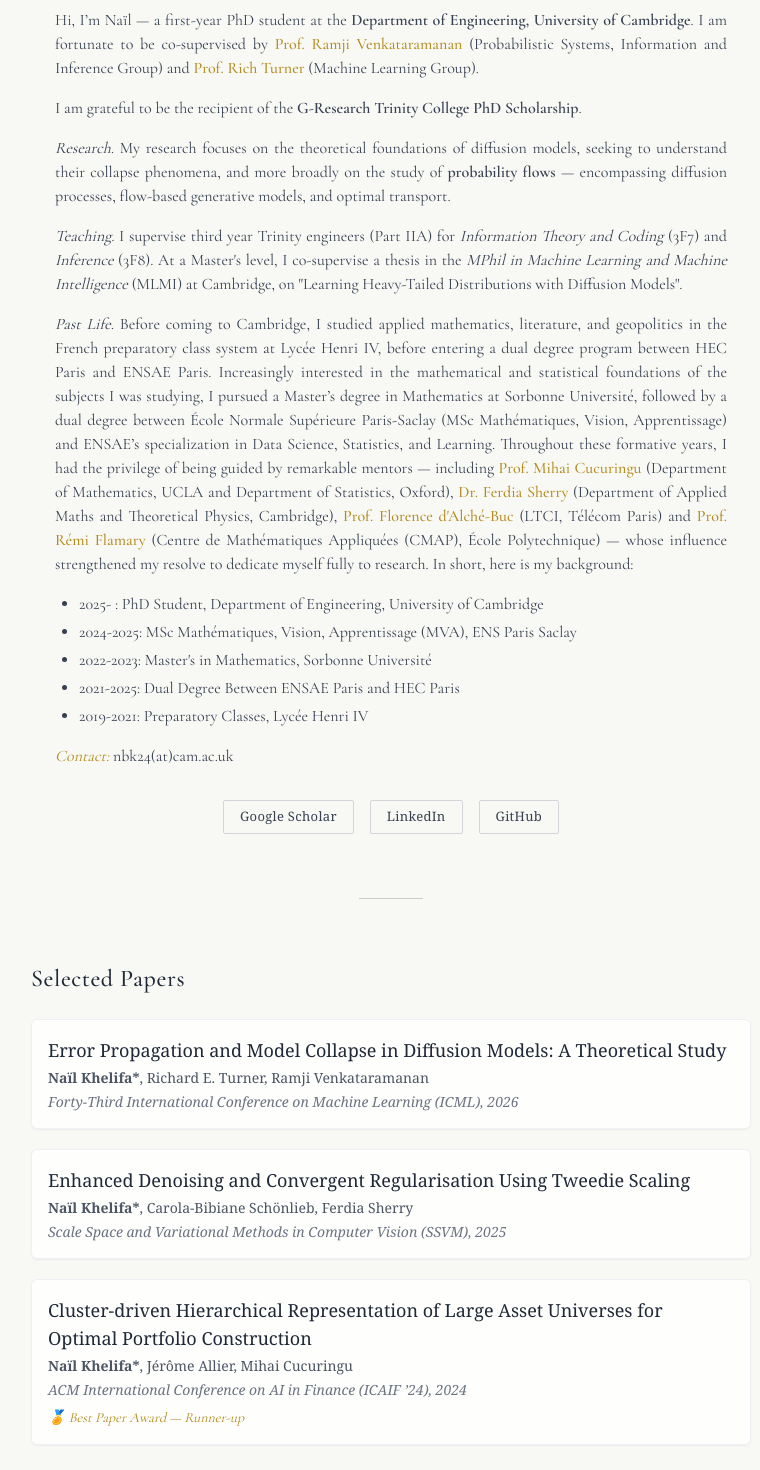
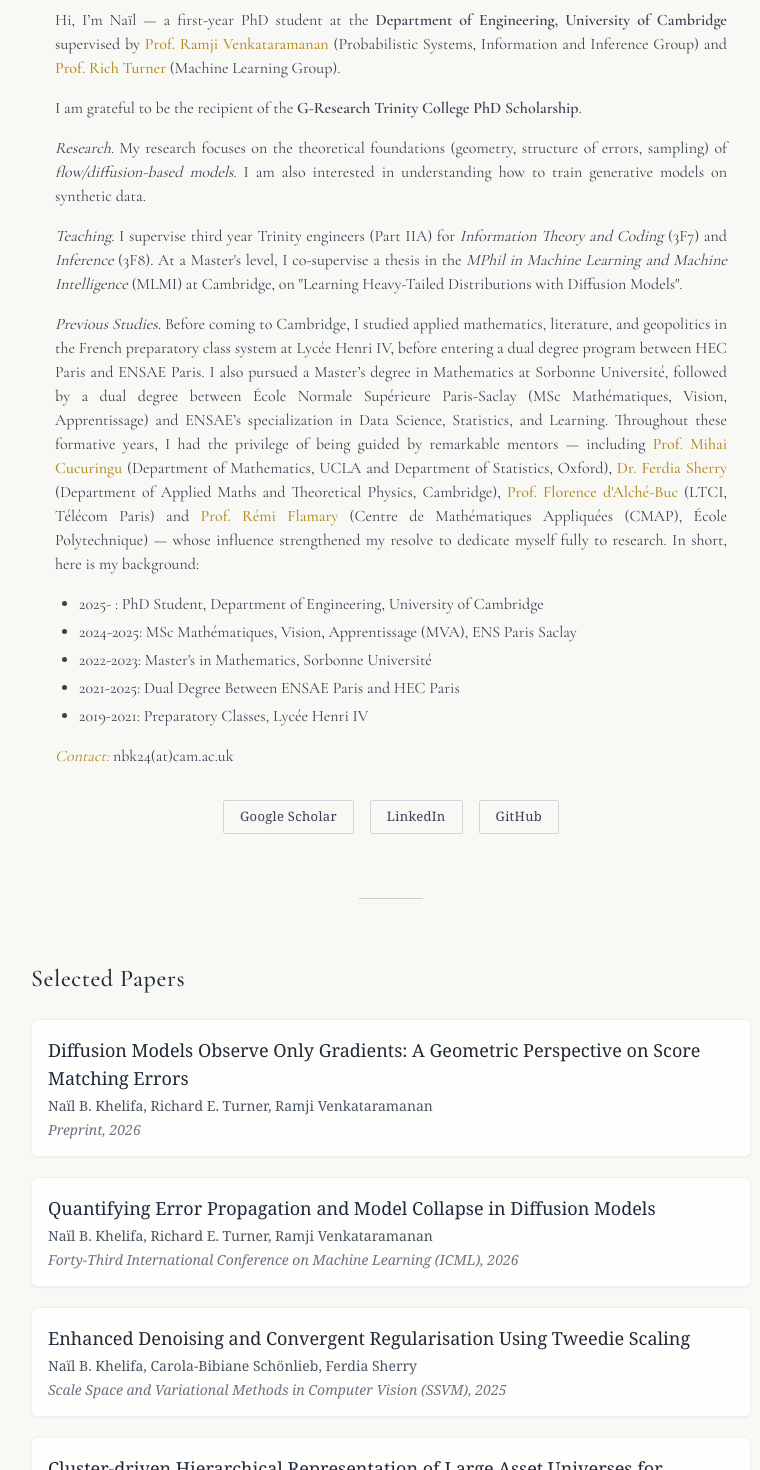
Before and after one commit to NailKhelifa/NailKhelifa.github.io, a React (Vite) app: page / in a window 1280 px wide. Shown: the part 400-1870 px from the top of the page, without its empty margins (249-1009 px from the left). Built offline with nearby package versions, Linux system fonts and the light colour scheme.

Commit message:
divergence-free

```diff
--- a/src/App.jsx
+++ b/src/App.jsx
@@ -24,26 +24,19 @@ I am fortunate to be supervised by <em>Prof. Ramji Venkataramanan</em> (Probabil
 </p>
 
 <p>
-My research focuses on the theoretical foundations of diffusion models, seeking to understand their collapse phenomena,
-and more broadly on the study of <em>probability flows</em> — encompassing diffusion processes, flow-based generative models, and optimal transport.
+Broadly speaking, my research focuses on the theoretical foundations (geometry, structure of errors, sampling) of <em>flow/diffusion-based models<em>. I am also interested
+in understanding how to train generative models on synthetic data.
 </p>
 
 <p>
-I am the recipient of the <em>G-Research Trinity College PhD Scholarship</em>.
-Beyond my core research, I maintain a broad interest in:
+I am grateful to be recipient of the <em>G-Research Trinity College PhD Scholarship</em>.
 </p>
-
-<ul>
-  <li>Optimal transport and flow matching</li>
-  <li>Stochastic differential equations and diffusion processes</li>
-  <li>Bridging generative modeling and theoretical machine learning</li>
-</ul>
 `,
 };
 
 const INTRO_PARAS = [
   <>
-    Hi, I’m Naïl — a first-year PhD student at the <strong>Department of Engineering, University of Cambridge</strong>. I am fortunate to be co-supervised by
+    Hi, I’m Naïl — a first-year PhD student at the <strong>Department of Engineering, University of Cambridge</strong> supervised by
     <a href="https://rv285.github.io" target="_blank" rel="noopener noreferrer" className={linkStyle}> Prof. Ramji Venkataramanan</a> (Probabilistic Systems, Information and
     Inference Group) and <a href="https://rich-turner-group.github.io" target="_blank" rel="noopener noreferrer" className={linkStyle}>Prof. Rich Turner</a> (Machine Learning Group).
   </>,
@@ -51,15 +44,15 @@ const INTRO_PARAS = [
     I am grateful to be the recipient of the <strong>G-Research Trinity College PhD Scholarship</strong>.
   </>,
   <>
-    <em>Research.</em> My research focuses on the theoretical foundations of diffusion models, seeking to understand their collapse phenomena, and more broadly on the study
-    of <strong>probability flows</strong> — encompassing diffusion processes, flow-based generative models, and optimal transport.
+    <em>Research.</em> My research focuses on the theoretical foundations (geometry, structure of errors, sampling) of <em>flow/diffusion-based models</em>. I am also interested
+  in understanding how to train generative models on synthetic data.
   </>,
   <>
     <em>Teaching.</em> I supervise third year Trinity engineers (Part IIA) for <em>Information Theory and Coding</em> (3F7) and <em>Inference</em> (3F8). At a Master's level, I co-supervise a thesis in the <em>MPhil in Machine Learning and Machine Intelligence </em> (MLMI) at Cambridge, on "Learning Heavy-Tailed Distributions with Diffusion Models".
   </>,
   <>
-    <em>Past Life.</em> Before coming to Cambridge, I studied applied mathematics, literature, and geopolitics in the French preparatory class system at Lycée Henri IV,
-    before entering a dual degree program between HEC Paris and ENSAE Paris. Increasingly interested in the mathematical and statistical foundations of the subjects I was studying, I pursued a Master’s degree in Mathematics at Sorbonne Université, followed by a dual degree between École Normale
+    <em>Previous Studies.</em> Before coming to Cambridge, I studied applied mathematics, literature, and geopolitics in the French preparatory class system at Lycée Henri IV,
+    before entering a dual degree program between HEC Paris and ENSAE Paris. I also pursued a Master’s degree in Mathematics at Sorbonne Université, followed by a dual degree between École Normale
     Supérieure Paris-Saclay (MSc Mathématiques, Vision, Apprentissage) and ENSAE’s specialization in Data Science, Statistics, and Learning.
     Throughout these formative years, I had the privilege of being guided by remarkable mentors — including <a href="https://www.math.ucla.edu/~mihai/" target="_blank" rel="noopener noreferrer" className={linkStyle}>Prof. Mihai Cucuringu </a>
     (Department of Mathematics, UCLA and Department of Statistics, Oxford), <a href="https://ferdiasherry.com" target="_blank" rel="noopener noreferrer" className={linkStyle}>Dr. Ferdia Sherry</a> (Department of Applied Maths and Theoretical Physics, Cambridge), <a href="https://perso.telecom-paristech.fr/fdalche/" target="_blank" rel="noopener noreferrer" className={linkStyle}>Prof. Florence d'Alché-Buc</a> (LTCI, Télécom Paris)
@@ -80,16 +73,23 @@ const INTRO_BULLETS = [
 // ==== Papers ====
 const PAPERS = [
   {
+    id: "khelifa2026div_free",
+    title: "Diffusion Models Observe Only Gradients: A Geometric Perspective on Score Matching Errors",
+    authors: "Naïl B. Khelifa, Richard E. Turner, Ramji Venkataramanan",
+    venue: "Preprint, 2026",
+    link: "https://arxiv.org/abs/2606.06179",
+  },
+  {
     id: "khelifa2026modelcollapse",
-    title: "Error Propagation and Model Collapse in Diffusion Models: A Theoretical Study",
-    authors: "Naïl Khelifa, Richard E. Turner, Ramji Venkataramanan",
+    title: "Quantifying Error Propagation and Model Collapse in Diffusion Models",
+    authors: "Naïl B. Khelifa, Richard E. Turner, Ramji Venkataramanan",
     venue: "Forty-Third International Conference on Machine Learning (ICML), 2026",
     link: "https://arxiv.org/abs/2602.16601",
   },
   {
     id: "khelifa2025tweedie",
     title: "Enhanced Denoising and Convergent Regularisation Using Tweedie Scaling",
-    authors: "Naïl Khelifa, Carola-Bibiane Schönlieb, Ferdia Sherry",
+    authors: "Naïl B. Khelifa, Carola-Bibiane Schönlieb, Ferdia Sherry",
     venue: "Scale Space and Variational Methods in Computer Vision (SSVM), 2025",
     link: "https://link.springer.com/chapter/10.1007/978-3-031-92366-1_15",
   },
@@ -97,7 +97,7 @@ const PAPERS = [
     id: "khelifa2024portfolio",
     title:
       "Cluster-driven Hierarchical Representation of Large Asset Universes for Optimal Portfolio Construction",
-    authors: "Naïl Khelifa, Jérôme Allier, Mihai Cucuringu",
+    authors: "Naïl B. Khelifa, Jérôme Allier, Mihai Cucuringu",
     venue: "ACM International Conference on AI in Finance (ICAIF ’24), 2024",
     award: "🏅 Best Paper Award — Runner-up",
     link: "https://dl.acm.org/doi/10.1145/3677052.3698676",
@@ -119,7 +119,7 @@ const LinkButton = ({ href, children }) => (
 // === Highlight your name dynamically ===
 const highlightName = (authors) => {
   const nameRegex = new RegExp(PROFILE.shortName, "gi");
-  return authors.replace(nameRegex, `<strong>${PROFILE.shortName}*</strong>`);
+  return authors.replace(nameRegex, `<strong>${PROFILE.shortName}</strong>`);
 };
 
 const PaperCard = ({ paper }) => (
```
